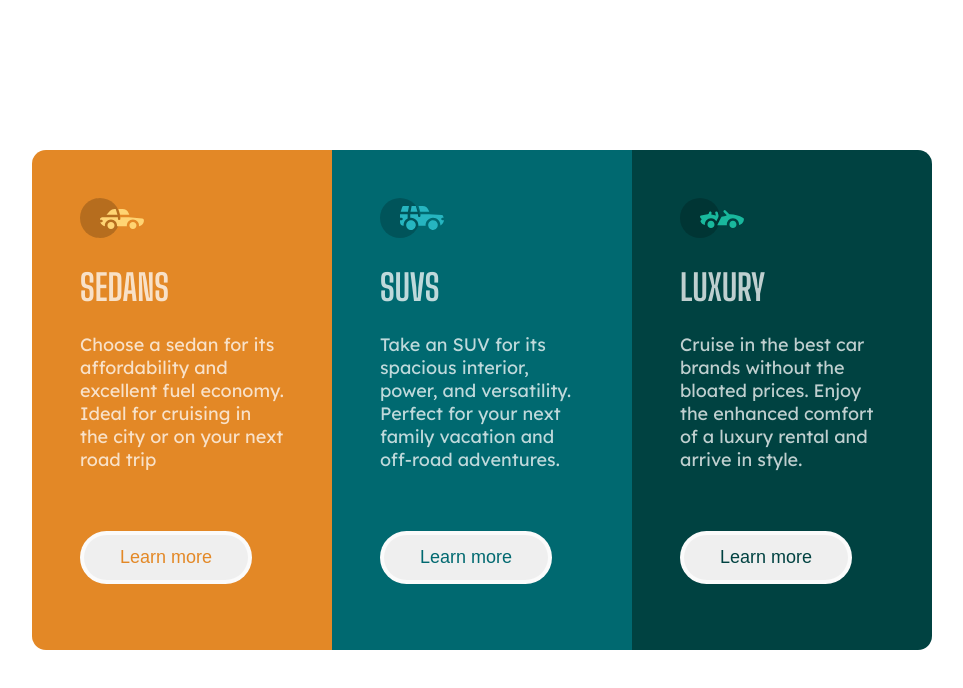
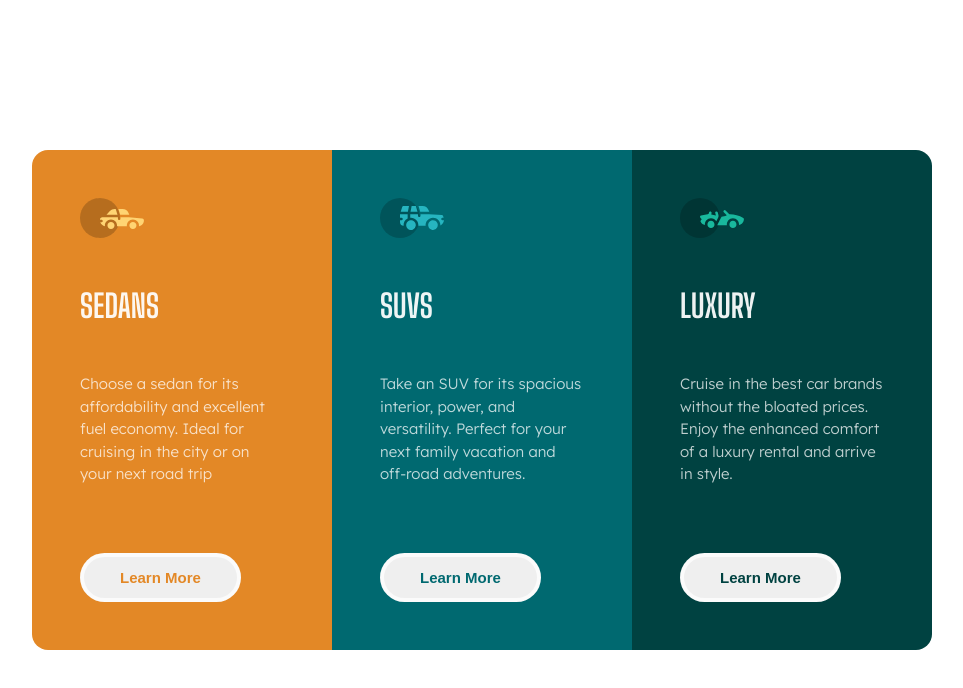
Before and after one commit to johannes-code/3-column-preview-card-component-main, a plain HTML site: page index.html in a window 1280 px wide. Shown: the whole page, without its empty margins (158-1121 px from the left). Drawn offline with Linux system fonts and the light colour scheme.

Commit message:
moved button, changed text, fixed mediaquery

```diff
--- a/index.html
+++ b/index.html
@@ -32,7 +32,7 @@
             Choose a sedan for its affordability and excellent fuel economy.
             Ideal for cruising in the city or on your next road trip
           </p>
-          <button class="sedan-button">Learn more</button>
+          <button class="sedan-button">Learn More</button>
         </section>
 
         <section class="suv">
@@ -42,7 +42,7 @@
             Take an SUV for its spacious interior, power, and versatility.
             Perfect for your next family vacation and off-road adventures.
           </p>
-          <button class="learn">Learn more</button>
+          <button class="learn">Learn More</button>
         </section>
 
         <section class="luxury">
@@ -52,7 +52,7 @@
             Cruise in the best car brands without the bloated prices. Enjoy the
             enhanced comfort of a luxury rental and arrive in style.
           </p>
-          <button class="learn">Learn more</button>
+          <button class="learn">Learn More</button>
         </section>
       </div>
     </div>
--- a/styles/main_css.css
+++ b/styles/main_css.css
@@ -1,11 +1,5 @@
 @import "./fonttypes.css";
 @import "./colors.css";
-
-@media only screen and (max-width: 480px) {
-  body {
-    background-color: lightblue;
-  }
-}
 
 * {
   margin: 0px;
@@ -20,6 +14,13 @@ body {
   min-height: 100vh;
 }
 
+@media screen and (max-width: 780px) {
+  .cardwrapper {
+    flex-wrap: wrap;
+    flex-direction: column;
+  }
+}
+
 .content {
   display: flex;
   justify-content: center;
@@ -28,25 +29,28 @@ body {
 
 .cardwrapper {
   display: flex;
-  height: 70%;
-  width: 100%;
+  overflow: hidden;
+  border-radius: 16px;
 }
 
 section {
   height: 500px;
   width: 300px;
   padding: 48px;
+  display: grid;
 }
 
 p {
   color: hsla(0, 0%, 100%, 0.75);
-  font-size: 18px;
+  font-size: 15px;
   margin-bottom: 18px;
+  font-weight: 300;
+  line-height: 1.5;
 }
 
 h3 {
-  color: hsla(0, 0%, 100%, 0.75);
-  font-size: 36px;
+  color: hsla(0, 0%, 100%, 0.932);
+  font-size: 32px;
   margin-bottom: 24px;
   margin-top: 24px;
 }
@@ -55,10 +59,13 @@ button {
   border-radius: 32px;
   border: solid 4px;
   padding: 12px 36px;
-  margin-top: 42px;
-  font-size: 18px;
+  font-size: 15px;
+  font-weight: 600;
   border-color: hsla(0, 0%, 100%, 0.75);
   cursor: pointer;
+  height: fit-content;
+  width: fit-content;
+  align-self: self-end;
 }
 
 .cardwrapper button:hover {
@@ -73,7 +80,7 @@ button {
 
 .sedan {
   background-color: hsl(31, 77%, 52%);
-  border-radius: 14px 0 0 14px;
+
 }
 
 .suv {
@@ -82,7 +89,7 @@ button {
 
 .luxury {
   background-color: hsl(179, 100%, 13%);
-  border-radius: 0 14px 14px 0;
+
 }
 
 .sedan button {
```
Also changed, not shown: styles/fonttypes.css (line endings or trailing spaces).
